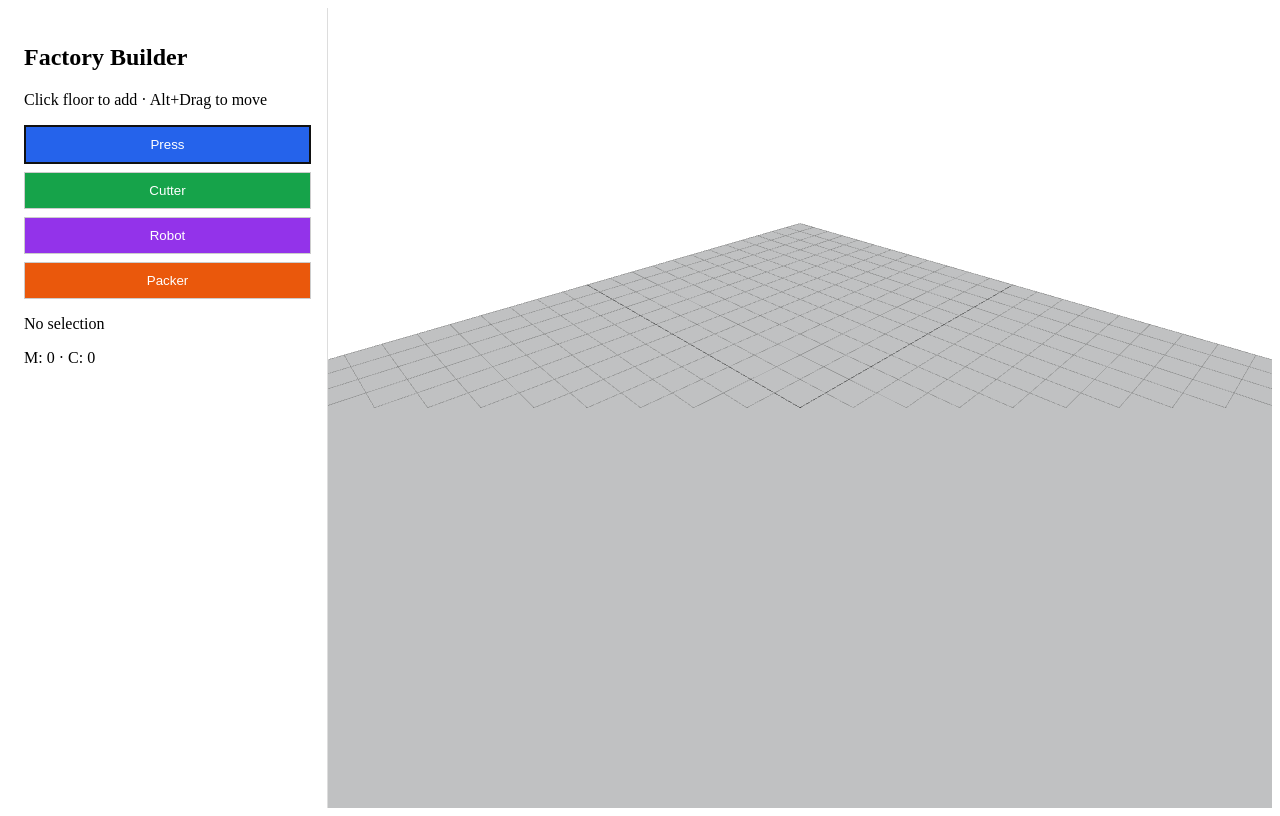
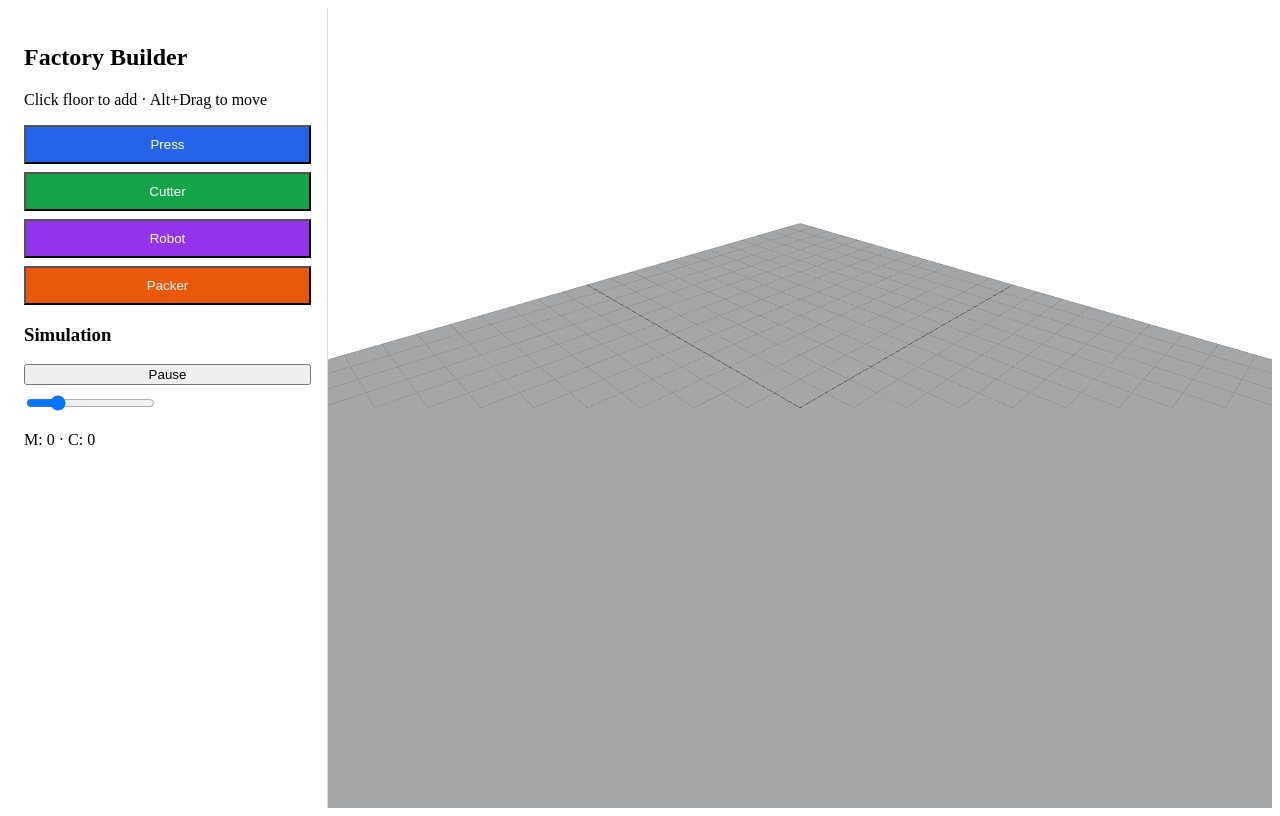
Before and after one commit to tobmaster/factory-builder-3d, a React (Vite) app: page / in a window 1280 px wide. Built offline with nearby package versions, Linux system fonts and the light colour scheme; the HTML template or start-up script is replaced by a standard one.

Commit message:
Integrate movement simulation into conveyors

```diff
--- a/src/App.jsx
+++ b/src/App.jsx
@@ -1,6 +1,7 @@
 import React, { useMemo, useState } from 'react';
 import { Canvas } from '@react-three/fiber';
 import { OrbitControls, Text } from '@react-three/drei';
+import MovingItem from './MovingItem.jsx';
 
 const types = [
   { id: 'press', label: 'Press', color: '#2563eb' },
@@ -11,18 +12,25 @@ const types = [
 
 const snap = (v) => Math.round(v);
 
-function Conveyor({ from, to }) {
+function Conveyor({ from, to, running, speed }) {
   const dx = to.x - from.x;
   const dz = to.z - from.z;
   const length = Math.sqrt(dx * dx + dz * dz);
   const angle = Math.atan2(dz, dx);
+  const itemCount = Math.max(1, Math.floor(length / 2));
+
   return (
+    <>
       <group position={[(from.x + to.x) / 2, 0.08, (from.z + to.z) / 2]} rotation={[0, -angle, 0]}>
         <mesh>
           <boxGeometry args={[length, 0.12, 0.35]} />
           <meshStandardMaterial color="#334155" />
         </mesh>
       </group>
+      {running && Array.from({ length: itemCount }).map((_, i) => (
+        <MovingItem key={i} from={from} to={to} offset={i / itemCount} speed={speed} />
+      ))}
+    </>
   );
 }
 
@@ -56,8 +64,10 @@ export default function App(){
   const [type,setType]=useState('press');
   const [sel,setSel]=useState(null);
   const [connectFrom,setConnectFrom]=useState(null);
+  const [running,setRunning]=useState(true);
+  const [speed,setSpeed]=useState(0.4);
+
   const selected = machines.find(m=>m.id===sel);
-
   const byId = useMemo(()=>Object.fromEntries(machines.map(m=>[m.id,m])),[machines]);
 
   function add(x,z){
@@ -66,6 +76,7 @@ export default function App(){
     setMachines([...machines,{id,type,name:`${t.label} ${machines.length+1}`,x,z}]);
     setSel(id);
   }
+
   function select(id){
     if(connectFrom && connectFrom!==id){
       setBelts([...belts,{id:String(Date.now()),from:connectFrom,to:id}]);
@@ -73,10 +84,13 @@ export default function App(){
     }
     setSel(id);
   }
+
   function move(id,x,z){
     setMachines(machines.map(m=>m.id===id?{...m,x,z}:m));
   }
+
   function rename(v){ setMachines(machines.map(m=>m.id===sel?{...m,name:v}:m)); }
+
   function del(){
     setMachines(machines.filter(m=>m.id!==sel));
     setBelts(belts.filter(b=>b.from!==sel&&b.to!==sel));
@@ -88,33 +102,50 @@ export default function App(){
       <aside style={{padding:16,borderRight:'1px solid #ddd',background:'#fff'}}>
         <h2>Factory Builder</h2>
         <p>Click floor to add · Alt+Drag to move</p>
+
         {types.map(t=> (
-          <button key={t.id} onClick={()=>setType(t.id)} style={{display:'block',width:'100%',marginBottom:8,padding:10,background:t.color,color:'#fff',border:type===t.id?'2px solid #111':'1px solid #ccc'}}>{t.label}</button>
+          <button key={t.id} onClick={()=>setType(t.id)} style={{display:'block',width:'100%',marginBottom:8,padding:10,background:t.color,color:'#fff'}}>
+            {t.label}
+          </button>
         ))}
-        {selected? (
+
+        <h3>Simulation</h3>
+        <button onClick={()=>setRunning(!running)} style={{width:'100%',marginBottom:8}}>
+          {running ? 'Pause' : 'Start'}
+        </button>
+
+        <input type="range" min="0.1" max="1.5" step="0.05" value={speed} onChange={e=>setSpeed(Number(e.target.value))} />
+
+        {selected && (
           <>
-            <input value={selected.name} onChange={e=>rename(e.target.value)} style={{width:'100%',marginTop:8}}/>
-            <button onClick={()=>setConnectFrom(selected.id)} style={{width:'100%',marginTop:8}}>Connect</button>
-            <button onClick={del} style={{width:'100%',marginTop:8}}>Delete</button>
+            <input value={selected.name} onChange={e=>rename(e.target.value)} style={{width:'100%'}} />
+            <button onClick={()=>setConnectFrom(selected.id)}>Connect</button>
+            <button onClick={del}>Delete</button>
           </>
-        ):<p>No selection</p>}
-        {connectFrom && <p>Click target machine</p>}
+        )}
+
         <p>M: {machines.length} · C: {belts.length}</p>
       </aside>
-      <main>
+
       <Canvas camera={{position:[8,8,8]}}>
-          <ambientLight intensity={0.7}/>
-          <directionalLight position={[5,10,5]}/>
-          <gridHelper args={[24,24]}/>
+        <ambientLight />
+        <gridHelper args={[24,24]} />
+
         <mesh rotation={[-Math.PI/2,0,0]} onClick={(e)=>add(snap(e.point.x),snap(e.point.z))}>
-            <planeGeometry args={[24,24]}/>
-            <meshStandardMaterial color="#f8fafc"/>
+          <planeGeometry args={[24,24]} />
+          <meshStandardMaterial color="#f8fafc" />
         </mesh>
-          {belts.map(b=> byId[b.from]&&byId[b.to] ? <Conveyor key={b.id} from={byId[b.from]} to={byId[b.to]}/> : null)}
-          {machines.map(m=> <Machine key={m.id} m={m} selected={sel===m.id} onSelect={select} onMove={move}/>) }
-          <OrbitControls/>
+
+        {belts.map(b=> byId[b.from]&&byId[b.to] ? (
+          <Conveyor key={b.id} from={byId[b.from]} to={byId[b.to]} running={running} speed={speed} />
+        ) : null)}
+
+        {machines.map(m=> (
+          <Machine key={m.id} m={m} selected={sel===m.id} onSelect={select} onMove={move} />
+        ))}
+
+        <OrbitControls />
       </Canvas>
-      </main>
     </div>
   );
 }
```
Lines whose indentation alone changed are shown as unchanged.
